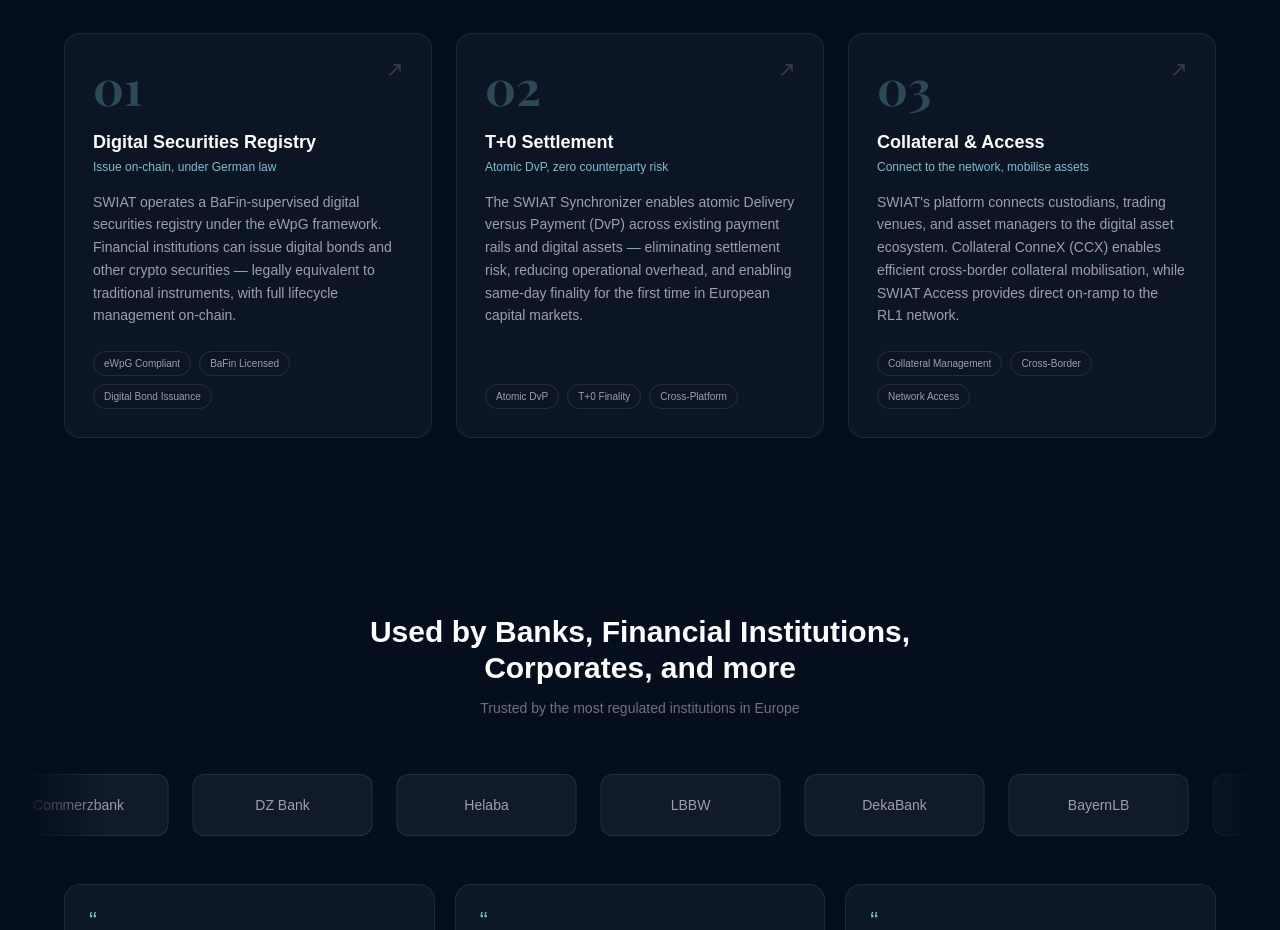
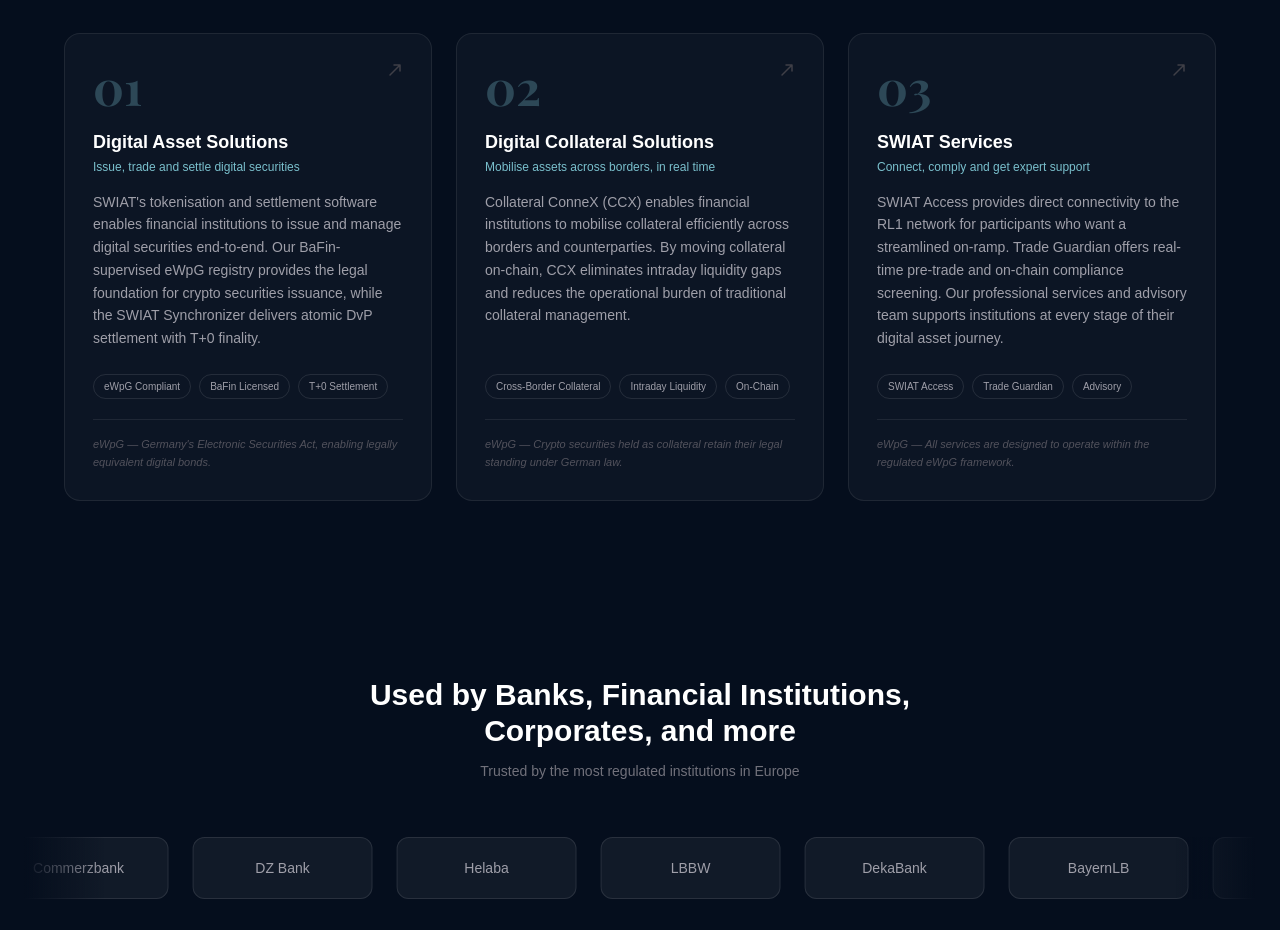
Before and after one commit to hxiao-z/swiat-landing-page, a Next.js app: page / in a window 1280 px wide. Shown: the part 1260-2190 px from the top of the page. Built offline with nearby package versions, Linux system fonts and the light colour scheme.

Commit message:
Restructure WhatWeDoSection to match product lines
Three pillars now: Digital Asset Solutions, Digital Collateral Solutions, SWIAT Services.
Each card has an eWpG compliance note at the bottom.

Co-Authored-By: Claude Sonnet 4.6 <noreply@anthropic.com>

```diff
--- a/app/components/WhatWeDoSection.tsx
+++ b/app/components/WhatWeDoSection.tsx
@@ -2,33 +2,46 @@
 
 import { motion } from "framer-motion";
 
-const pillars = [
+type Pillar = {
+  number: string;
+  title: string;
+  subtitle: string;
+  description: string;
+  tags: string[];
+  note: string;
+  href: string;
+};
+
+const pillars: Pillar[] = [
   {
     number: "01",
-    title: "Digital Securities Registry",
-    subtitle: "Issue on-chain, under German law",
+    title: "Digital Asset Solutions",
+    subtitle: "Issue, trade and settle digital securities",
     description:
-      "SWIAT operates a BaFin-supervised digital securities registry under the eWpG framework. Financial institutions can issue digital bonds and other crypto securities — legally equivalent to traditional instruments, with full lifecycle management on-chain.",
-    tags: ["eWpG Compliant", "BaFin Licensed", "Digital Bond Issuance"],
-    href: "/solutions/registry-services",
+      "SWIAT's tokenisation and settlement software enables financial institutions to issue and manage digital securities end-to-end. Our BaFin-supervised eWpG registry provides the legal foundation for crypto securities issuance, while the SWIAT Synchronizer delivers atomic DvP settlement with T+0 finality.",
+    tags: ["eWpG Compliant", "BaFin Licensed", "T+0 Settlement"],
+    note: "eWpG — Germany's Electronic Securities Act, enabling legally equivalent digital bonds.",
+    href: "/solutions/tokenization",
   },
   {
     number: "02",
-    title: "T+0 Settlement",
-    subtitle: "Atomic DvP, zero counterparty risk",
+    title: "Digital Collateral Solutions",
+    subtitle: "Mobilise assets across borders, in real time",
     description:
-      "The SWIAT Synchronizer enables atomic Delivery versus Payment (DvP) across existing payment rails and digital assets — eliminating settlement risk, reducing operational overhead, and enabling same-day finality for the first time in European capital markets.",
-    tags: ["Atomic DvP", "T+0 Finality", "Cross-Platform"],
-    href: "/solutions/tokenization",
+      "Collateral ConneX (CCX) enables financial institutions to mobilise collateral efficiently across borders and counterparties. By moving collateral on-chain, CCX eliminates intraday liquidity gaps and reduces the operational burden of traditional collateral management.",
+    tags: ["Cross-Border Collateral", "Intraday Liquidity", "On-Chain"],
+    note: "eWpG — Crypto securities held as collateral retain their legal standing under German law.",
+    href: "/solutions/collateral-management",
   },
   {
     number: "03",
-    title: "Collateral & Access",
-    subtitle: "Connect to the network, mobilise assets",
+    title: "SWIAT Services",
+    subtitle: "Connect, comply and get expert support",
     description:
-      "SWIAT's platform connects custodians, trading venues, and asset managers to the digital asset ecosystem. Collateral ConneX (CCX) enables efficient cross-border collateral mobilisation, while SWIAT Access provides direct on-ramp to the RL1 network.",
-    tags: ["Collateral Management", "Cross-Border", "Network Access"],
-    href: "/solutions/collateral-management",
+      "SWIAT Access provides direct connectivity to the RL1 network for participants who want a streamlined on-ramp. Trade Guardian offers real-time pre-trade and on-chain compliance screening. Our professional services and advisory team supports institutions at every stage of their digital asset journey.",
+    tags: ["SWIAT Access", "Trade Guardian", "Advisory"],
+    note: "eWpG — All services are designed to operate within the regulated eWpG framework.",
+    href: "/services/trade-guardian",
   },
 ];
 
@@ -91,7 +104,7 @@ export default function WhatWeDoSection() {
               </p>
 
               {/* Tags */}
-              <div className="flex flex-wrap gap-2">
+              <div className="flex flex-wrap gap-2 mb-5">
                 {p.tags.map((tag) => (
                   <span
                     key={tag}
@@ -100,6 +113,11 @@ export default function WhatWeDoSection() {
                     {tag}
                   </span>
                 ))}
+              </div>
+
+              {/* eWpG note */}
+              <div className="border-t border-white/8 pt-4">
+                <p className="text-[11px] text-zinc-600 leading-relaxed italic">{p.note}</p>
               </div>
 
               {/* Arrow */}
```
